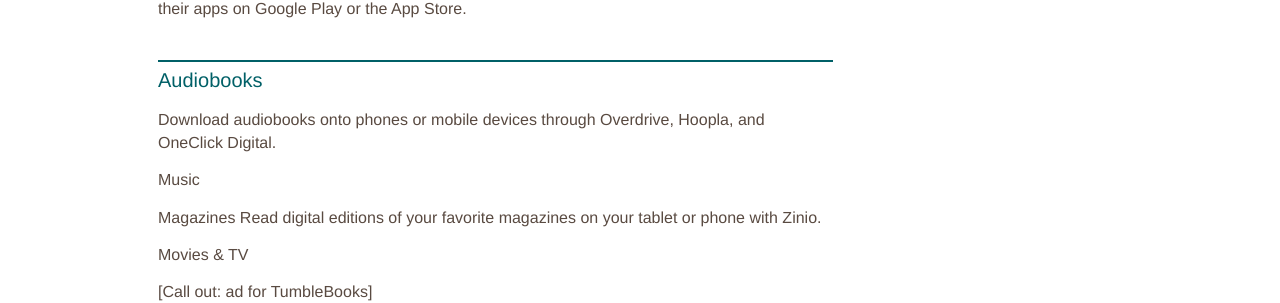
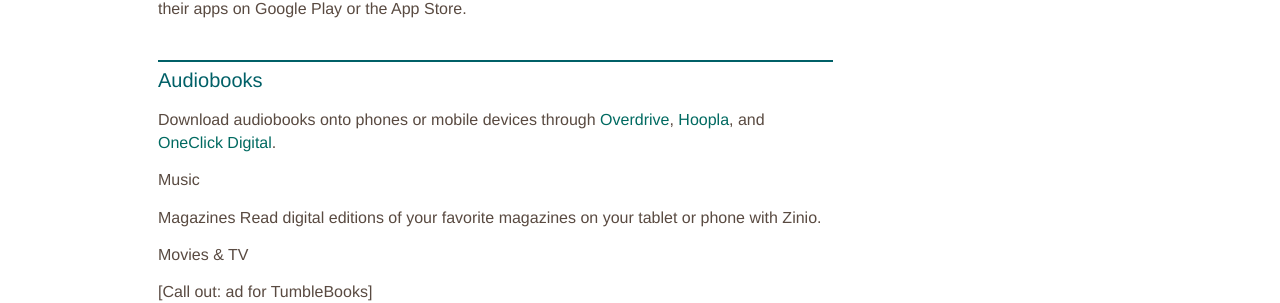
Before and after one commit to skokielibrary/spl-content, a Jekyll site: the page built from _content/annabelle/books-movies-more--ebooks-more.markdown, in a window 1280 px wide. Shown: the part 367-670 px from the top of the page. Built offline with Jekyll 4.4.1, drawn with Linux system fonts in a browser that asks for light colours; part of the change alters nothing that is shown.

```diff
--- a/_content/annabelle/books-movies-more--ebooks-more.markdown
+++ b/_content/annabelle/books-movies-more--ebooks-more.markdown
@@ -10,7 +10,7 @@ Want to download free books, music, magazines, and movies to your tablet or phon
 Check out eBooks for adults, kids, and teens in a variety of genres and subjects. Find titles in our catalog or search directly through [3M Cloud Library](http://ebook.3m.com/library/SkokiePublicLibrary/) and [Overdrive](http://overdrive.skokielibrary.info/). You can also download their apps on Google Play or the App Store.
 
 ##Audiobooks
-Download audiobooks onto phones or mobile devices through Overdrive, Hoopla, and OneClick Digital.
+Download audiobooks onto phones or mobile devices through [Overdrive](http://overdrive.skokielibrary.inf/), [Hoopla](http://hoopla.skokielibrary.info), and [OneClick Digital](http://skokieil.oneclickdigital.com/).
 
 Music
 
```
